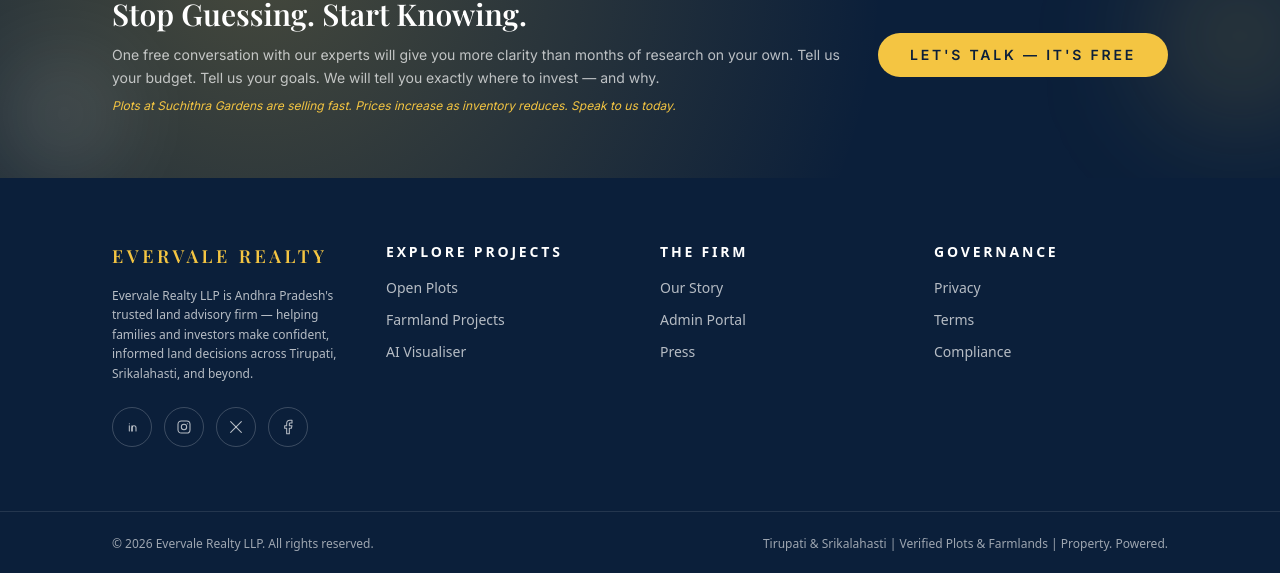
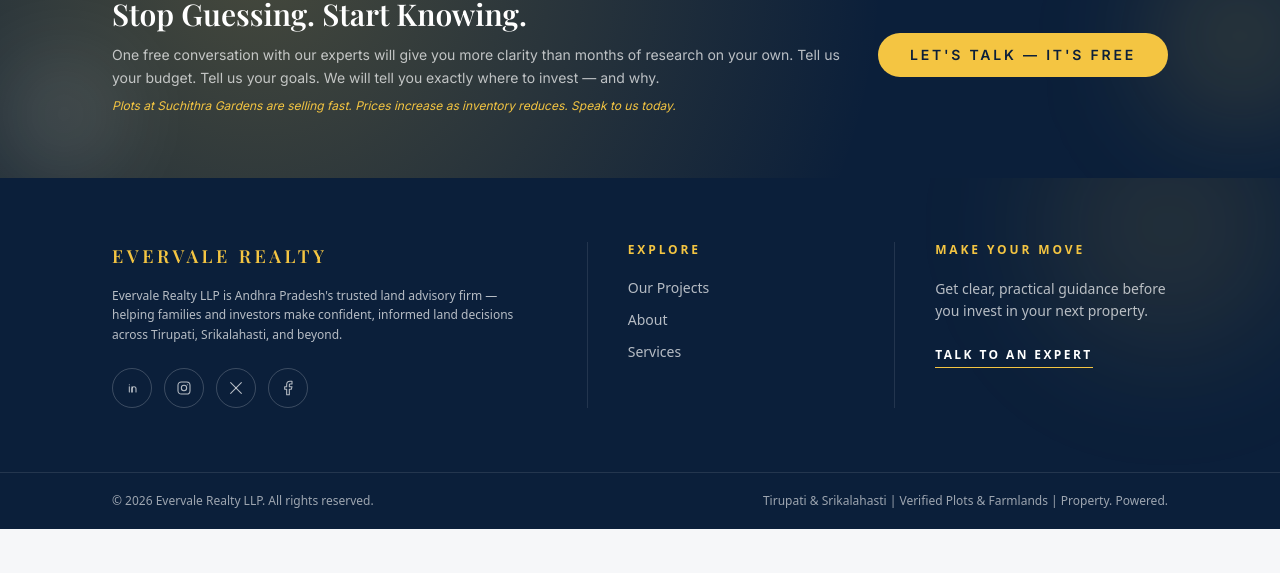
Before and after one commit to ashokpemeram/EvervaleRealty, a React (Vite) app: page / in a window 1280 px wide. Shown: the part 3258-3831 px from the top of the page. After the commit the page ends 3787 px from the top, so only its background shows below. Built offline with nearby package versions, Linux system fonts and the light colour scheme; no server answers; a web font is replaced by a local one.

Commit message:
Changes in Footer

```diff
--- a/src/components/Footer.jsx
+++ b/src/components/Footer.jsx
@@ -42,14 +42,15 @@ export default function Footer() {
   ].filter(link => link.href)
 
   return (
-    <footer className="bg-navy text-white font-sans">
-      <div className="mx-auto grid max-w-6xl gap-10 px-6 py-16 md:grid-cols-2 lg:grid-cols-4 lg:px-12">
-        <div>
+    <footer className="overflow-hidden bg-navy font-sans text-white">
+      <div className="relative mx-auto grid max-w-6xl gap-10 px-6 py-14 lg:grid-cols-[1.35fr_0.8fr_0.9fr] lg:gap-16 lg:px-12 lg:py-16">
+        <div className="pointer-events-none absolute -right-20 -top-20 h-64 w-64 rounded-full bg-gold/10 blur-3xl" />
+        <div className="relative">
           <h3 className="text-lg font-semibold tracking-[0.2em] text-gold font-serif">
             EVERVALE REALTY
           </h3>
-          <p className="mt-4 text-xs leading-relaxed text-white/70 font-sans">
-            Evervale Realty LLP is Andhra Pradesh's trusted land advisory firm — helping families and investors make confident, informed land decisions across Tirupati, Srikalahasti, and beyond.
+          <p className="mt-4 max-w-md text-xs leading-relaxed text-white/70">
+            Evervale Realty LLP is Andhra Pradesh&apos;s trusted land advisory firm — helping families and investors make confident, informed land decisions across Tirupati, Srikalahasti, and beyond.
           </p>
           <div className="mt-6 flex gap-3">
             {activeLinks.map((item) => (
@@ -66,51 +67,35 @@ export default function Footer() {
             ))}
           </div>
         </div>
-        <div>
-          <p className="text-sm font-semibold tracking-[0.2em]">EXPLORE PROJECTS</p>
-          <ul className="mt-4 space-y-3 text-sm text-white/70">
+        <div className="relative border-t border-white/10 pt-8 lg:border-l lg:border-t-0 lg:pl-10 lg:pt-0">
+          <p className="text-xs font-semibold tracking-[0.24em] text-gold">EXPLORE</p>
+          <ul className="mt-5 space-y-3 text-sm text-white/70">
             <li>
-              <Link to="/projects">Open Plots</Link>
+              <Link className="transition-colors hover:text-gold" to="/projects">Our Projects</Link>
             </li>
             <li>
-              <Link to="/projects">Farmland Projects</Link>
+              <Link className="transition-colors hover:text-gold" to="/about">About</Link>
             </li>
             <li>
-              <Link to="/visualizer">AI Visualiser</Link>
+              <Link className="transition-colors hover:text-gold" to="/Services">Services</Link>
             </li>
           </ul>
         </div>
-        <div>
-          <p className="text-sm font-semibold tracking-[0.2em]">THE FIRM</p>
-          <ul className="mt-4 space-y-3 text-sm text-white/70">
-            <li>
-              <Link to="/about">Our Story</Link>
-            </li>
-            <li>
-              <Link to="/admin">Admin Portal</Link>
-            </li>
-            <li>
-              <a href="#">Press</a>
-            </li>
-          </ul>
-        </div>
-        <div>
-          <p className="text-sm font-semibold tracking-[0.2em]">GOVERNANCE</p>
-          <ul className="mt-4 space-y-3 text-sm text-white/70">
-            <li>
-              <a href="#">Privacy</a>
-            </li>
-            <li>
-              <a href="#">Terms</a>
-            </li>
-            <li>
-              <a href="#">Compliance</a>
-            </li>
-          </ul>
+        <div className="relative border-t border-white/10 pt-8 lg:border-l lg:border-t-0 lg:pl-10 lg:pt-0">
+          <p className="text-xs font-semibold tracking-[0.24em] text-gold">MAKE YOUR MOVE</p>
+          <p className="mt-5 max-w-xs text-sm leading-relaxed text-white/70">
+            Get clear, practical guidance before you invest in your next property.
+          </p>
+          <Link
+            to="/contact"
+            className="mt-6 inline-flex items-center border-b border-gold pb-1 text-xs font-semibold tracking-[0.2em] text-white transition-colors hover:text-gold"
+          >
+            TALK TO AN EXPERT
+          </Link>
         </div>
       </div>
       <div className="border-t border-white/10">
-        <div className="mx-auto flex max-w-6xl flex-col items-start justify-between gap-4 px-6 py-6 text-xs text-white/60 md:flex-row md:items-center lg:px-12">
+        <div className="mx-auto flex max-w-6xl flex-col items-start justify-between gap-3 px-6 py-5 text-xs text-white/60 md:flex-row md:items-center lg:px-12">
           <p>© 2026 Evervale Realty LLP. All rights reserved.</p>
           <p>Tirupati & Srikalahasti | Verified Plots & Farmlands | Property. Powered.</p>
         </div>
```
